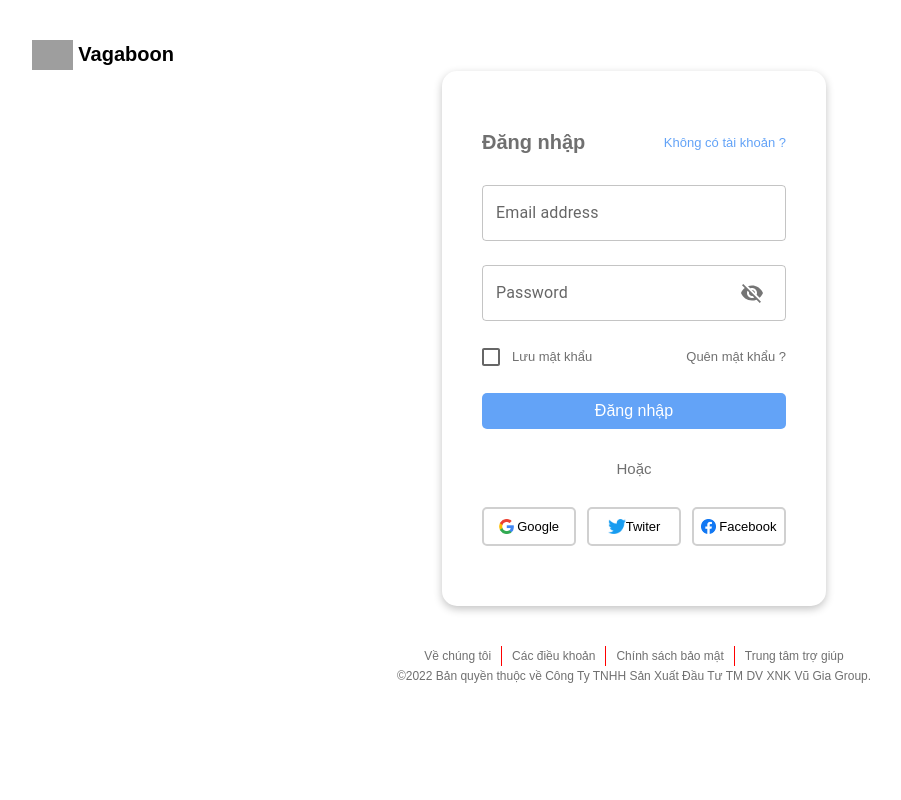
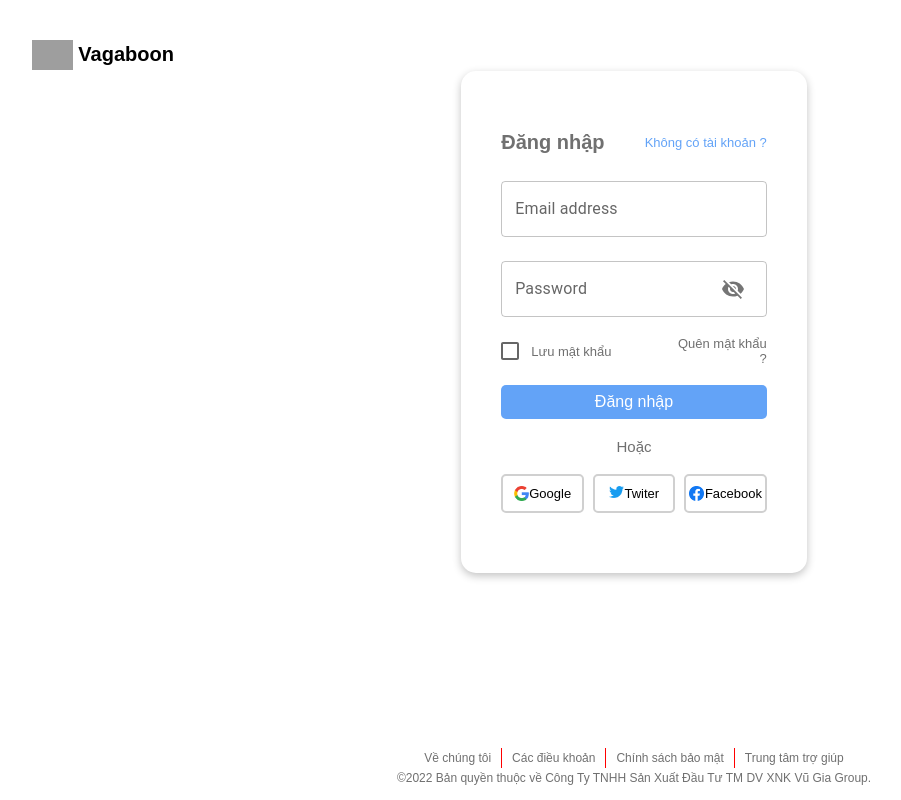
Before and after one commit to dainie17/test_du-an, a React (Create React App) app: page / in a window 1280 px wide. Shown: the whole page, without its empty margins (6-907 px from the left). Built offline with nearby package versions, Linux system fonts and the light colour scheme; grey boxes are pictures that could not be loaded.

Commit message:
login pass 6

```diff
--- a/src/CSS/Login_1.css
+++ b/src/CSS/Login_1.css
@@ -36,8 +36,7 @@
     box-shadow: rgba(0, 0, 0, 0.24) 0px 3px 8px;
     border-radius: 15px;
     padding: 60px 40px;
-    width: 30%;
-    margin-bottom: 40px;
+    width: 27%;
     display: flex;
     flex-direction: column;
 }
@@ -108,14 +107,14 @@
     padding: 3% 2%;
     text-align: center;
     border-radius: 5px;
-    margin-bottom: 10%;
+    margin-bottom: 7%;
 }
 
 .login_or{
     width: 100%;
     text-align: center;
     font-size: 15px;
-    margin-bottom: 10%;
+    margin-bottom: 7%;
     color: #707070;
 }
 
@@ -201,6 +200,9 @@
     text-align: center;
     font-size: 12px;
     color: #707070;
+    position: absolute;
+    bottom: 0;
+    margin-bottom: 15px;
 }
 
 .footer_login_content{
```
